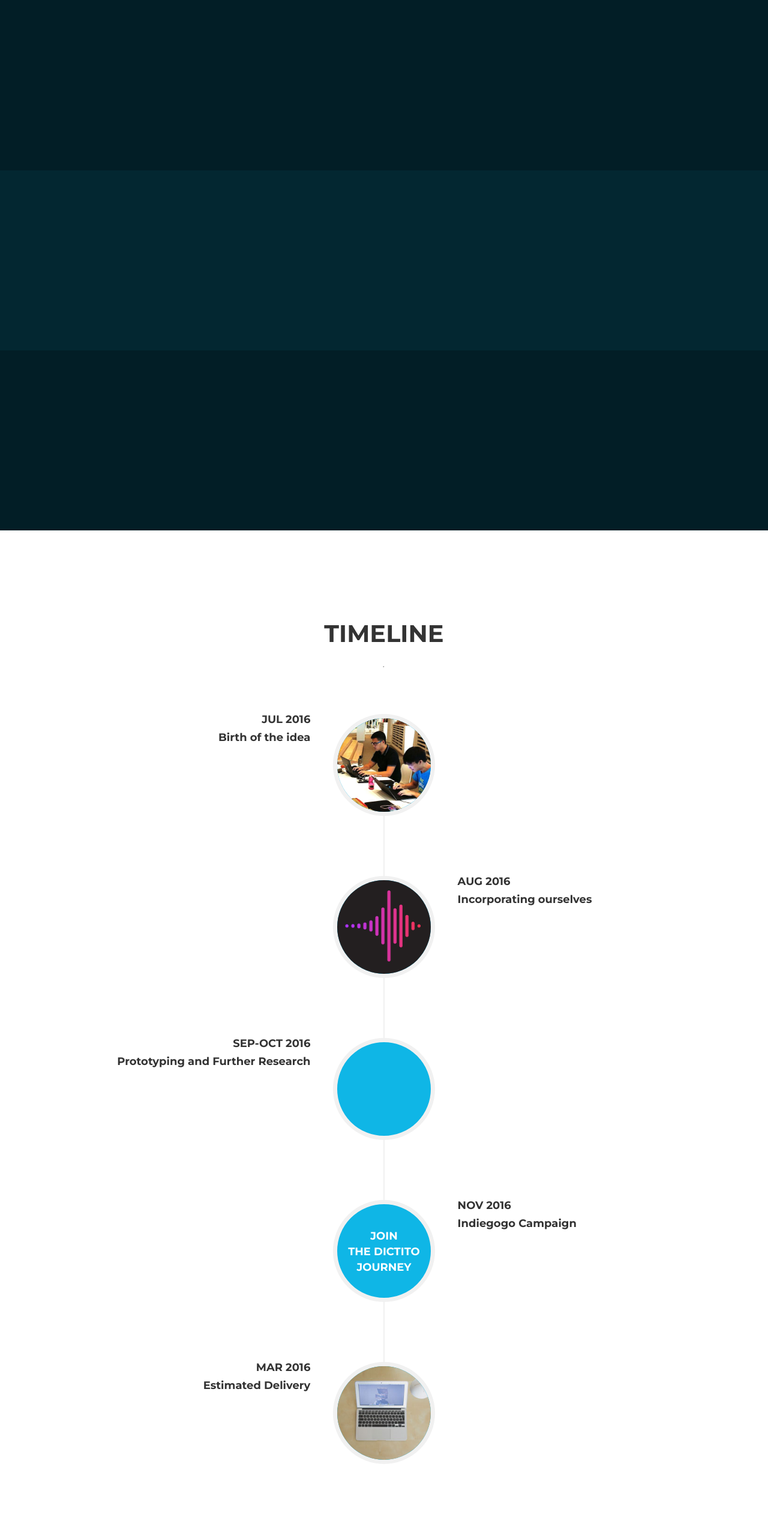
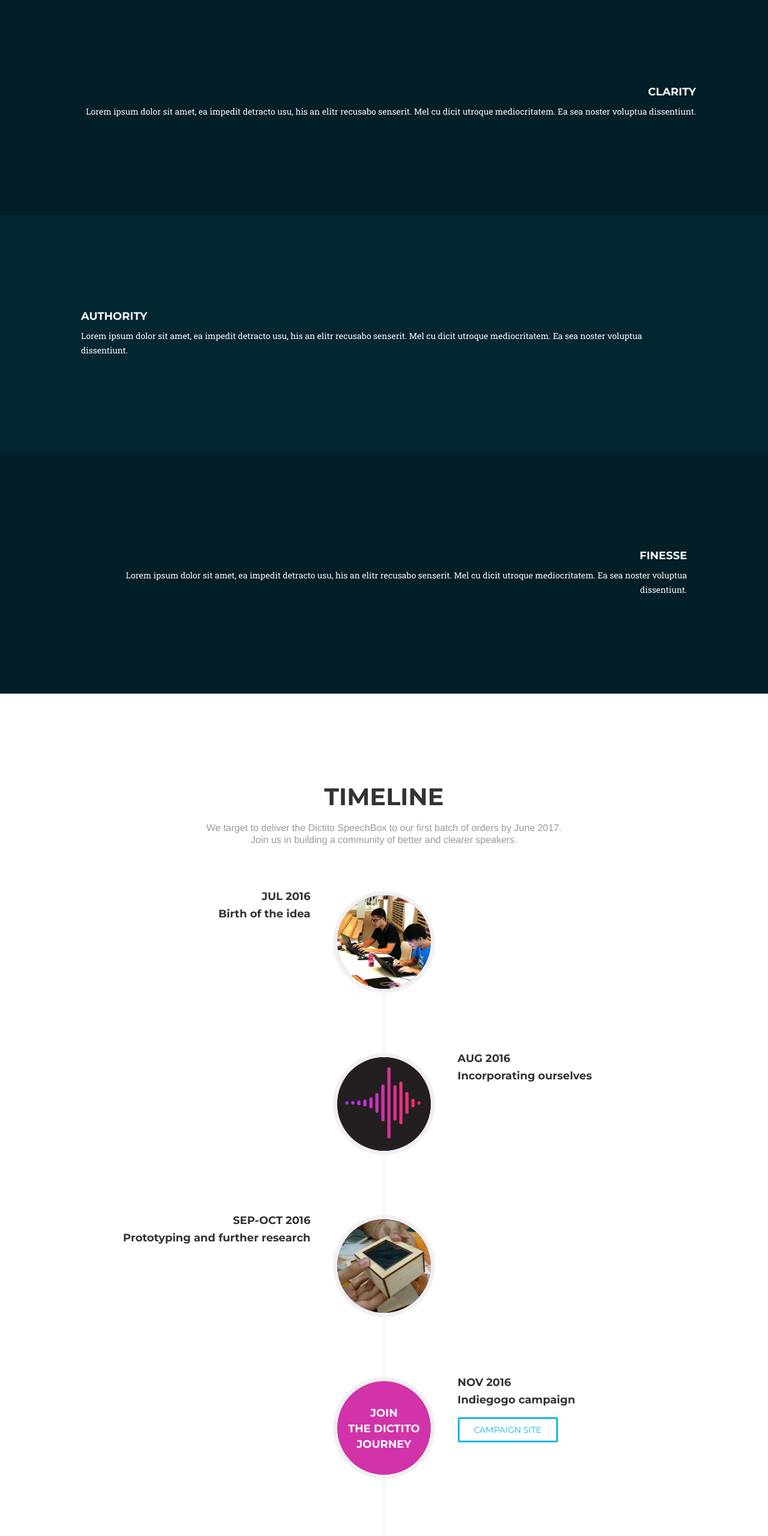
Before and after one commit to shipinggs/dictito, a website: page index.html in a window 1280 px wide. Shown: the part 800-3360 px from the top of the page at 60% size. Drawn offline with nearby package versions, Linux system fonts and the light colour scheme; a web font is replaced by a local one.

Commit message:
Team: added team photos

```diff
--- a/index.html
+++ b/index.html
@@ -88,22 +88,33 @@
 
     <!-- SpeechBox Section -->
     <section id="speechbox" class="bg-darkest-blue-gray">
-        <div class="container">
-
+        <div class="speechbox-one container">
+            <div class="row">
+                <h4>Clarity</h4>
+                <p>
+                    Lorem ipsum dolor sit amet, ea impedit detracto usu, his an elitr recusabo senserit. Mel cu dicit utroque mediocritatem. Ea sea noster voluptua dissentiunt.
+                </p>
+            </div>
         </div>
     </section>
 
     <!-- SpeechBox Section -->
-    <section id="" class="bg-base-blue-gray">
-        <div class="container">
-
+    <section class="bg-base-blue-gray">
+        <div class="speechbox-two container">
+            <h4>Authority</h4>
+            <p>
+                Lorem ipsum dolor sit amet, ea impedit detracto usu, his an elitr recusabo senserit. Mel cu dicit utroque mediocritatem. Ea sea noster voluptua dissentiunt.
+            </p>
         </div>
     </section>
 
     <!-- SpeechBox Section -->
-    <section id="" class="bg-darkest-blue-gray">
-        <div class="container">
-
+    <section class="bg-darkest-blue-gray">
+        <div class="speechbox-three container">
+            <h4>Finesse</h4>
+            <p>
+                Lorem ipsum dolor sit amet, ea impedit detracto usu, his an elitr recusabo senserit. Mel cu dicit utroque mediocritatem. Ea sea noster voluptua dissentiunt.
+            </p>
         </div>
     </section>
 
@@ -113,7 +124,10 @@
             <div class="row">
                 <div class="col-lg-12 text-center">
                     <h2 class="section-heading">Timeline</h2>
-                    <h3 class="section-subheading text-muted">.</h3>
+                    <h3 class="section-subheading text-muted">
+                      We target to deliver the Dictito SpeechBox to our first batch of orders by June 2017.<br>
+                      Join us in building a community of better and clearer speakers.
+                    </h3>
                 </div>
             </div>
             <div class="row">
@@ -143,12 +157,12 @@
                         </li>
                         <li>
                             <div class="timeline-image">
-                                <img class="img-circle img-responsive" src="img/about/prototyping.jpg" alt="">
+                                <img class="img-circle img-responsive" src="img/about/prototyping-fix.jpg" alt="">
                             </div>
                             <div class="timeline-panel">
                                 <div class="timeline-heading">
                                     <h4>Sep-Oct 2016</h4>
-                                    <h4 class="subheading">Prototyping and Further Research</h4>
+                                    <h4 class="subheading">Prototyping and further research</h4>
                                 </div>
                             </div>
                         </li>
@@ -159,18 +173,21 @@
                             <div class="timeline-panel">
                                 <div class="timeline-heading">
                                     <h4>Nov 2016</h4>
-                                    <h4 class="subheading">Indiegogo Campaign</h4>
+                                    <h4 class="subheading">
+                                        Indiegogo campaign
+                                    </h4>
+                                    <a class="timeline__campaign-link" href="#">Campaign Site</a>
                                 </div>
                             </div>
                         </li>
                         <li>
                             <div class="timeline-image">
-                                <img class="img-circle img-responsive" src="img/about/3.jpg" alt="">
+                                <img class="img-circle img-responsive" src="img/about/delivery.jpg" alt="">
                             </div>
                             <div class="timeline-panel">
                                 <div class="timeline-heading">
-                                    <h4>Mar 2016</h4>
-                                    <h4 class="subheading">Estimated Delivery</h4>
+                                    <h4>Jun 2017</h4>
+                                    <h4 class="subheading">Estimated delivery date</h4>
                                 </div>
                             </div>
                         </li>
@@ -188,7 +205,7 @@
                 <div class="col-lg-12 text-center">
                     <h2 class="section-heading">Our Team</h2>
                     <h3 class="section-subheading text-muted">
-                      Meet us.
+                      Meet us - a group of travel and fun-loving product engineers and developers.
                     </h3>
                 </div>
             </div>
@@ -196,7 +213,7 @@
                 <div class="team-members__member">
                     <a href="https://sg.linkedin.com/in/kevintaekim">
                         <div class="overlay-base">
-                            <img src="img/team/1.jpg" alt="">
+                            <img src="img/team/kevin.jpg" alt="">
                             <div class="overlay">
                                 <div class="overlay-image">
                                     <img src="img/logos/linkedin.png" alt="linkedin" />
@@ -212,7 +229,7 @@
                 <div class="team-members__member">
                     <a href="https://sg.linkedin.com/in/jiayuyi">
                         <div class="overlay-base">
-                            <img src="img/team/2.jpg" alt="">
+                            <img src="img/team/jiayu.jpg" alt="">
                             <div class="overlay">
                                 <div class="overlay-image">
                                     <img src="img/logos/linkedin.png" alt="linkedin" />
@@ -244,7 +261,7 @@
                 <div class="team-members__member">
                     <a href="https://www.linkedin.com/in/edmond-to-846438106">
                         <div class="overlay-base">
-                            <img src="img/team/1.jpg" alt="">
+                            <img src="img/team/edmond.jpg" alt="">
                             <div class="overlay">
                                 <div class="overlay-image">
                                     <img src="img/logos/linkedin.png" alt="linkedin" />
@@ -260,7 +277,7 @@
                 <div class="team-members__member">
                     <a href="https://sg.linkedin.com/in/tu-yong-tan-4a8942104">
                         <div class="overlay-base">
-                            <img src="img/team/3.jpg" alt="">
+                            <img src="img/team/tuyong.jpg" alt="">
                             <div class="overlay">
                                 <div class="overlay-image">
                                     <img src="img/logos/linkedin.png" alt="linkedin" />
--- a/less/agency.less
+++ b/less/agency.less
@@ -54,6 +54,10 @@ h1, h2, h3, h4, h5, h6 {
 }
 
 .bg-light-gray {
+    background-color: @gray-light;
+}
+
+.bg-lighter-gray {
     background-color: @gray-lighter;
 }
 
@@ -265,9 +269,9 @@ section {
     }
     h3.section-subheading {
         font-size: 16px;
+        line-height: 20px;
         .serif-font;
         text-transform: none;
-        font-style: italic;
         font-weight: 400;
         margin-bottom: 75px;
     }
@@ -279,6 +283,18 @@ section {
     }
 }
 
+// SpeechBox
+
+.speechbox-one, .speechbox-three {
+    padding: 0 80px;
+    color: @gray-lightest;
+    text-align: right;
+}
+
+.speechbox-two {
+    padding: 0 80px;
+    color: @gray-lightest;
+}
 
 // Timeline
 
@@ -334,7 +350,7 @@ section {
             height: 80px;
             position: absolute;
             z-index: 100;
-            background-color: @theme-primary;
+            background-color: @theme-danger;
             color: white;
             border-radius: 100%;
             border: 7px solid #f1f1f1;
@@ -380,6 +396,20 @@ section {
         > ul {
             margin-bottom: 0;
         }
+    }
+
+    .timeline__campaign-link {
+        margin: 8px auto;
+        display: inline-block;
+        padding: 8px 24px;
+        border: 3px @theme-primary solid;
+        border-radius: 3px;
+        .heading-font;
+        text-decoration: none;
+    }
+    .timeline__campaign-link:hover {
+        border: 3px @theme-secondary solid;
+        color: @theme-secondary;
     }
 }
 
@@ -536,7 +566,9 @@ section {
         margin-bottom: auto;
     }
     p {
-        margin-top: 0;
+        margin-top: 6px;
+        font-size: 14px;
+        line-height: 18px;
     }
 }
 
@@ -556,19 +588,6 @@ section {
         margin: 4px 0;
         padding: 0 36px;
         width: 33%;
-    }
-
-    .team-members__member-text {
-        display: block;
-        padding: 0;
-        h4 {
-            margin-bottom: auto;
-        }
-        p {
-            margin-top: 6px;
-            font-size: 14px;
-            line-height: 18px;
-        }
     }
 }
 
--- a/less/variables.less
+++ b/less/variables.less
@@ -3,7 +3,7 @@
 // Gray and Brand Colors for use across theme
 
 @theme-primary:    #0fb6e6;
-@theme-secondary:  #1f6df0;
+@theme-secondary:  #08809f;
 @theme-danger:     #d233aa;
 
 @gray-base:        #000;
```
Also changed, not shown: css/agency.css, css/agency.min.css, img/about/delivery.jpg (added), img/team/edmond.jpg (added), img/team/jiayu.jpg (added), img/team/kevin.jpg (added), img/team/shiping.jpg, img/team/tuyong.jpg (added).
